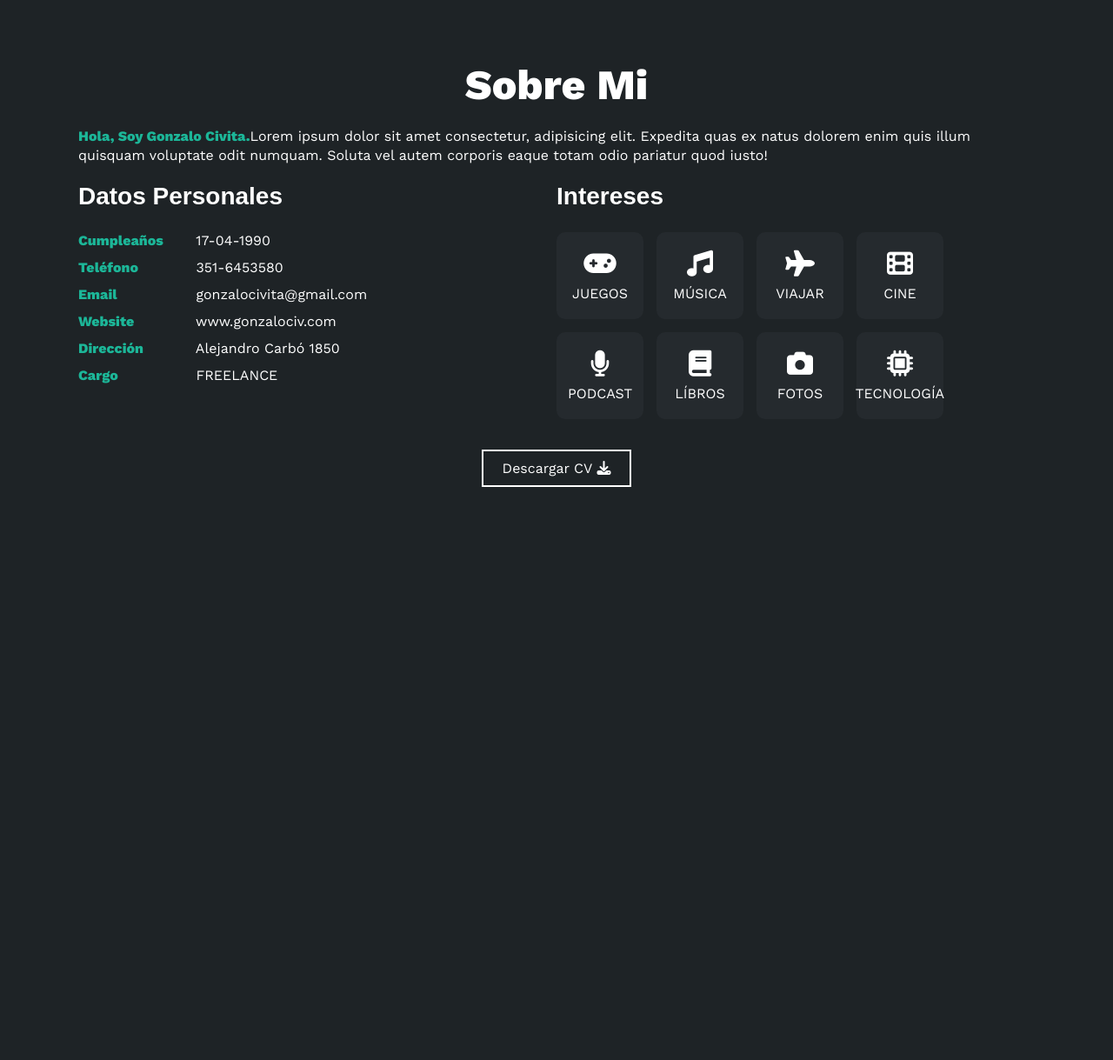
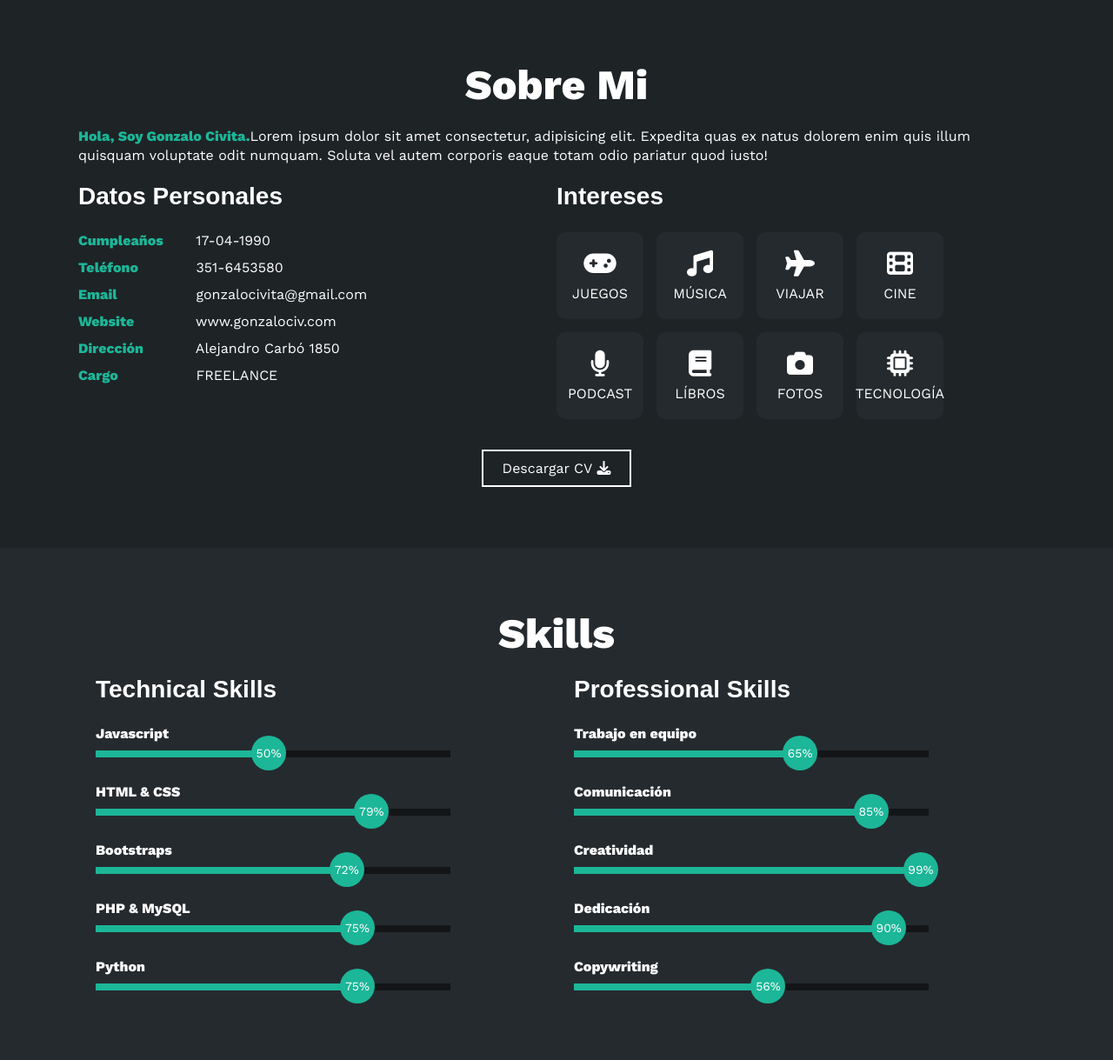
Before and after one commit to GonzaloCiv90/Web-portfolio1, a PHP site: page / in a window 1280 px wide. Shown: the part 801-2020 px from the top of the page at 87% size. Before the commit the page ends 1361 px from the top, so only its background shows below. Run offline with PHP 8.4, Linux system fonts and the light colour scheme.

Commit message:
Se agregó html y css de la sección skills

```diff
--- a/Index.html
+++ b/Index.html
@@ -146,5 +146,101 @@
 			<div class="col"></div>
 		</div>
 	</section>
+
+	<!--SECTION SKILLS-->
+	<section class="skills" id="skills">
+		<div class="contenido-seccion">
+			<h2>Skills</h2>
+			<div class="fila">
+				<!--Technical Skills-->
+				<div class="col">
+					<h3>Technical Skills</h3>
+					<div class="skill">
+						<span>Javascript</span>
+						<div class="barra-skill">
+							<div class="progreso javascript">
+								<span>50%</span>
+							</div>
+						</div>
+					</div>
+					<div class="skill">
+						<span>HTML & CSS</span>
+						<div class="barra-skill">
+							<div class="progreso htmlcss">
+								<span>79%</span>
+							</div>
+						</div>
+					</div>
+					<div class="skill">
+						<span>Bootstraps</span>
+						<div class="barra-skill">
+							<div class="progreso bootstraps">
+								<span>72%</span>
+							</div>
+						</div>
+					</div>
+					<div class="skill">
+						<span>PHP & MySQL</span>
+						<div class="barra-skill">
+							<div class="progreso phpmysql">
+								<span>75%</span>
+							</div>
+						</div>
+					</div>
+					<div class="skill">
+						<span>Python</span>
+						<div class="barra-skill">
+							<div class="progreso python">
+								<span>75%</span>
+							</div>
+						</div>
+					</div>
+				</div>
+				<!--Professional Skills-->
+				<div class="col">
+					<h3>Professional Skills</h3>
+					<div class="skill">
+						<span>Trabajo en equipo</span>
+						<div class="barra-skill">
+							<div class="progreso equipo">
+								<span>65%</span>
+							</div>
+						</div>
+					</div>
+					<div class="skill">
+						<span>Comunicación</span>
+						<div class="barra-skill">
+							<div class="progreso comunicacion">
+								<span>85%</span>
+							</div>
+						</div>
+					</div>
+					<div class="skill">
+						<span>Creatividad</span>
+						<div class="barra-skill">
+							<div class="progreso creatividad">
+								<span>99%</span>
+							</div>
+						</div>
+					</div>
+					<div class="skill">
+						<span>Dedicación</span>
+						<div class="barra-skill">
+							<div class="progreso dedicacion">
+								<span>90%</span>
+							</div>
+						</div>
+					</div>
+					<div class="skill">
+						<span>Copywriting</span>
+						<div class="barra-skill">
+							<div class="progreso copywriting">
+								<span>56%</span>
+							</div>
+						</div>
+					</div>
+				</div>
+			</div>
+	</section>
 </body>
 </html>
--- a/estilos.css
+++ b/estilos.css
@@ -211,3 +211,143 @@ html{
 .sobremi button:hover .overlay{
 	width:100%;
 }
+/*SECTION SKILL*/
+.skills{
+	background-color: #252A2E;
+	color: #fff;
+	padding: 50px 20px;
+}
+.skills .contenido-seccion{
+	max-width: 1100px;
+	margin: auto;
+}
+.skills h2{
+	font-size: 48px;
+	font-family: 'work sans';
+	text-align: center;
+	padding: 20px 0;
+}
+.skills .fila{
+	display: flex;
+}
+.skills .fila .col{
+	width: 50%;
+	padding: 0 20px;
+}
+.skills .fila .col h3{
+	font-size: 28px;
+	font-family: sans-serif;
+	margin-bottom: 25px;
+}
+.skills .skill > span{
+	font-weight: bold;
+	display: block;
+	margin-bottom: 10px;
+}
+.skills .skill .barra-skill{
+	height: 8px;
+	width: 80%;
+	background-color: #131517;
+	position: relative;
+	margin-bottom: 30px;
+}
+.skills .skill .progreso{
+	background-color: #1CB698;
+	position: absolute;
+	top: 0;
+	left: 0;
+	height: 8px;
+}
+.skills .skill .barra-skill span{
+	position: absolute;
+	height: 40px;
+	width: 40px;
+	background-color: #1CB698;
+	border-radius: 50px;
+	line-height: 40px;
+	text-align: center;
+	top: -17px;
+	right: -15px;
+	font-size: 14px;
+}
+/*ESTA CLASE SE AGREGARÁ DINAMICAMENTE CON JAVASCROPT*/
+.skills .skill .javascript{
+	width: 0%;
+	animation: 2s javascript forwards;
+}
+@keyframes javascript{
+	0%{width: 0%}
+	100%{width: 50%}
+}
+.skills .skill .htmlcss{
+	width: 0%;
+	animation: 2s htmlcss forwards;
+}
+@keyframes htmlcss{
+	0%{width: 0%}
+	100%{width: 79%}
+}
+.skills .skill .bootstraps{
+	width: 0%;
+	animation: 2s bootstraps forwards;
+}
+@keyframes bootstraps{
+	0%{width: 0%}
+	100%{width: 72%}
+}
+.skills .skill .phpmysql{
+	width: 0%;
+	animation: 2s phpmysql forwards;
+}
+@keyframes phpmysql{
+	0%{width: 0%}
+	100%{width: 75%}
+}
+.skills .skill .python{
+	width: 0%;
+	animation: 2s python forwards;
+}
+@keyframes python{
+	0%{width: 0%}
+	100%{width: 75%}
+}
+.skills .skill .equipo{
+	width: 0%;
+	animation: 2s equipo forwards;
+}
+@keyframes equipo{
+	0%{width: 0%}
+	100%{width: 65%}
+}
+.skills .skill .comunicacion{
+	width: 0%;
+	animation: 2s comunicacion forwards;
+}
+@keyframes comunicacion{
+	0%{width: 0%}
+	100%{width: 85%}
+}
+.skills .skill .creatividad{
+	width: 0%;
+	animation: 2s creatividad forwards;
+}
+@keyframes creatividad{
+	0%{width: 0%}
+	100%{width: 99%}
+}
+.skills .skill .dedicacion{
+	width: 0%;
+	animation: 2s dedicacion forwards;
+}
+@keyframes dedicacion{
+	0%{width: 0%}
+	100%{width: 90%}
+}
+.skills .skill .copywriting{
+	width: 0%;
+	animation: 2s copywriting forwards;
+}
+@keyframes copywriting{
+	0%{width: 0%}
+	100%{width: 56%}
+}
```
